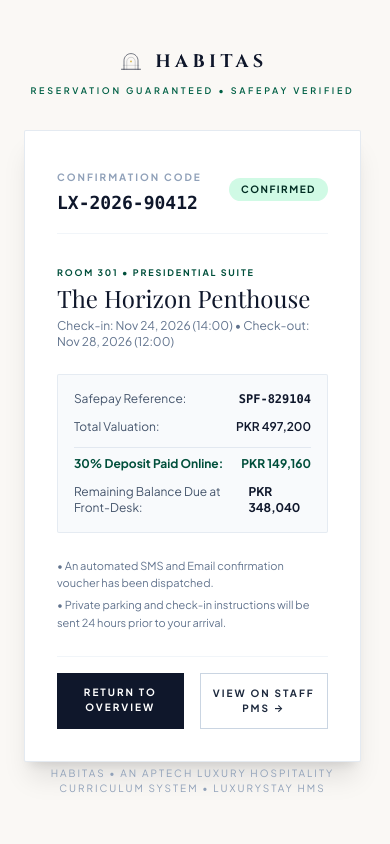
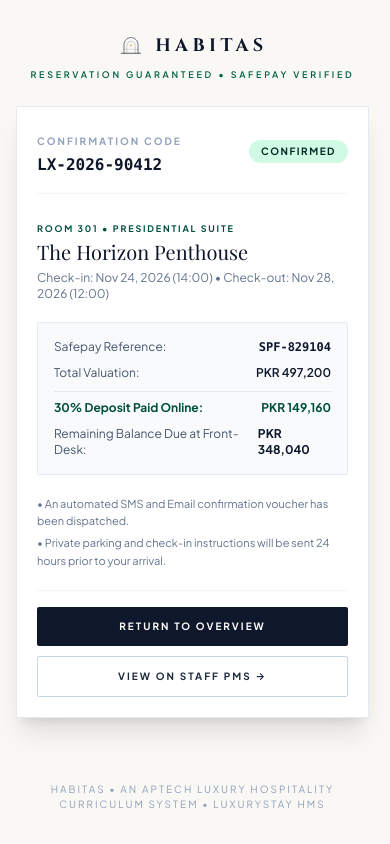
Before and after one commit to ahmed-husssain/HotelMS, a React (Vite) app in the folder client/: page /confirmation in a window 390 px wide. Built offline with nearby package versions, Linux system fonts and the light colour scheme; a web font is replaced by a local one.

Commit message:
style(confirmation): optimize mobile padding, typography, and button stack

```diff
--- a/client/src/pages/BookingConfirmation.jsx
+++ b/client/src/pages/BookingConfirmation.jsx
@@ -19,8 +19,8 @@ export default function BookingConfirmation() {
   }
 
   return (
-    <div className="min-h-screen bg-[#FAF8F5] text-slate-900 font-sans-clean flex flex-col justify-between py-12 px-6">
-      <div className="max-w-xl mx-auto w-full space-y-8">
+    <div className="min-h-screen bg-[#FAF8F5] text-slate-900 font-sans-clean flex flex-col justify-between py-8 sm:py-12 px-4 sm:px-6">
+      <div className="max-w-xl mx-auto w-full space-y-6 sm:space-y-8">
         {/* Brand Header */}
         <div className="text-center space-y-2">
           <div className="flex justify-center">
@@ -32,13 +32,13 @@ export default function BookingConfirmation() {
         </div>
 
         {/* Receipt Folio Card */}
-        <div className="bg-white border border-slate-200/90 shadow-xl p-8 rounded-xs space-y-6">
+        <div className="bg-white border border-slate-200/90 shadow-xl p-5 sm:p-8 rounded-[2px] space-y-5 sm:space-y-6">
           <div className="flex items-center justify-between border-b border-slate-100 pb-4">
             <div>
               <span className="text-[10px] tracking-[0.2em] text-slate-400 font-bold uppercase">
                 CONFIRMATION CODE
               </span>
-              <h2 className="font-mono text-lg font-bold text-slate-900 mt-0.5">
+              <h2 className="font-mono text-base sm:text-lg font-bold text-slate-900 mt-0.5">
                 LX-2026-90412
               </h2>
             </div>
@@ -52,7 +52,7 @@ export default function BookingConfirmation() {
             <span className="text-[9px] tracking-[0.2em] font-bold text-emerald-900 uppercase">
               ROOM {booking.residence.roomNumber} &bull; {booking.residence.tier}
             </span>
-            <h3 className="font-serif-grand text-2xl text-slate-900">
+            <h3 className="font-serif-grand text-xl sm:text-2xl text-slate-900">
               {booking.residence.name}
             </h3>
             <p className="text-xs text-slate-500">
@@ -61,7 +61,7 @@ export default function BookingConfirmation() {
           </div>
 
           {/* Payment Telemetry */}
-          <div className="p-4 bg-slate-50 border border-slate-200/80 rounded-xs space-y-3 text-xs">
+          <div className="p-4 bg-slate-50 border border-slate-200/80 rounded-[2px] space-y-2.5 sm:space-y-3 text-xs">
             <div className="flex justify-between text-slate-600">
               <span>Safepay Reference:</span>
               <span className="font-mono font-bold text-slate-900">{booking.safepayRef}</span>
@@ -91,16 +91,16 @@ export default function BookingConfirmation() {
           </div>
 
           {/* Action Links */}
-          <div className="flex gap-4 pt-4 border-t border-slate-100">
+          <div className="flex flex-col sm:flex-row gap-2.5 sm:gap-4 pt-4 border-t border-slate-100">
             <Link
               to="/"
-              className="tactile flex-1 py-3 text-center bg-slate-900 hover:bg-emerald-950 text-white text-[10px] tracking-[0.2em] font-bold uppercase transition-colors"
+              className="tactile flex-1 py-3 text-center bg-slate-900 hover:bg-emerald-950 text-white text-[10px] tracking-[0.2em] font-bold uppercase transition-colors rounded-[2px]"
             >
               RETURN TO OVERVIEW
             </Link>
             <Link
               to="/pms"
-              className="tactile flex-1 py-3 text-center border border-slate-300 hover:bg-slate-50 text-slate-800 text-[10px] tracking-[0.2em] font-bold uppercase transition-colors"
+              className="tactile flex-1 py-3 text-center border border-slate-300 hover:bg-slate-50 text-slate-800 text-[10px] tracking-[0.2em] font-bold uppercase transition-colors rounded-[2px]"
             >
               VIEW ON STAFF PMS &rarr;
             </Link>
```
